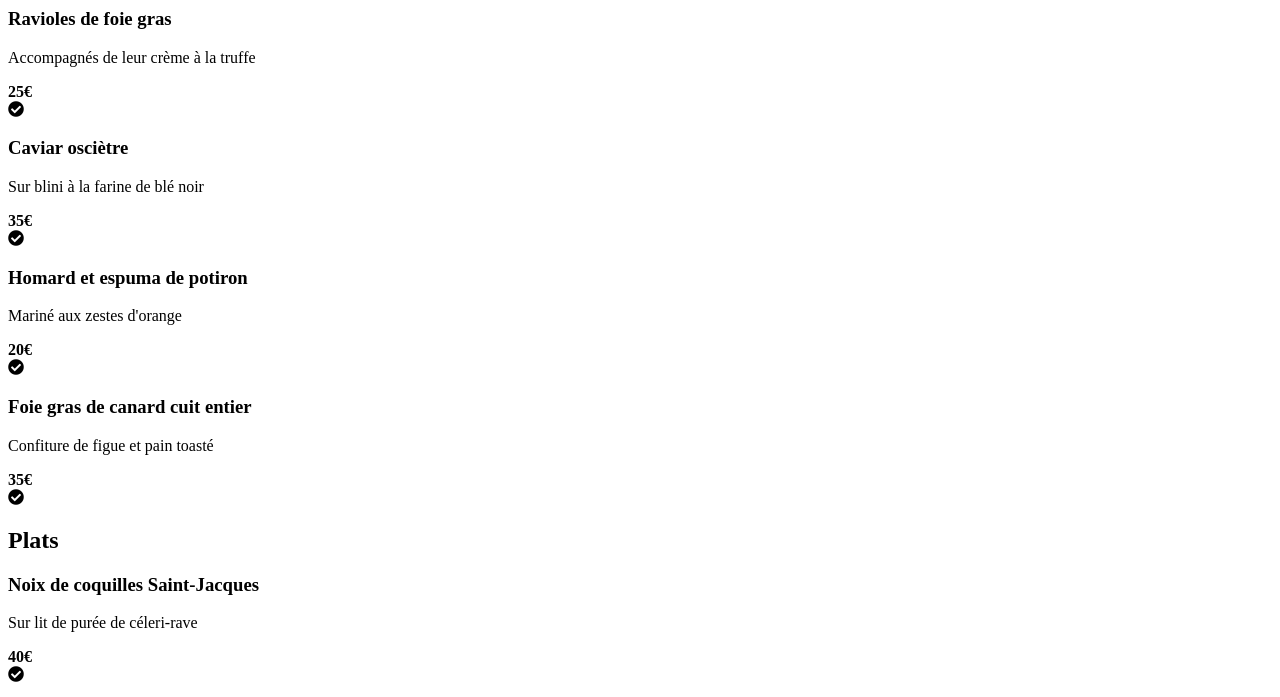
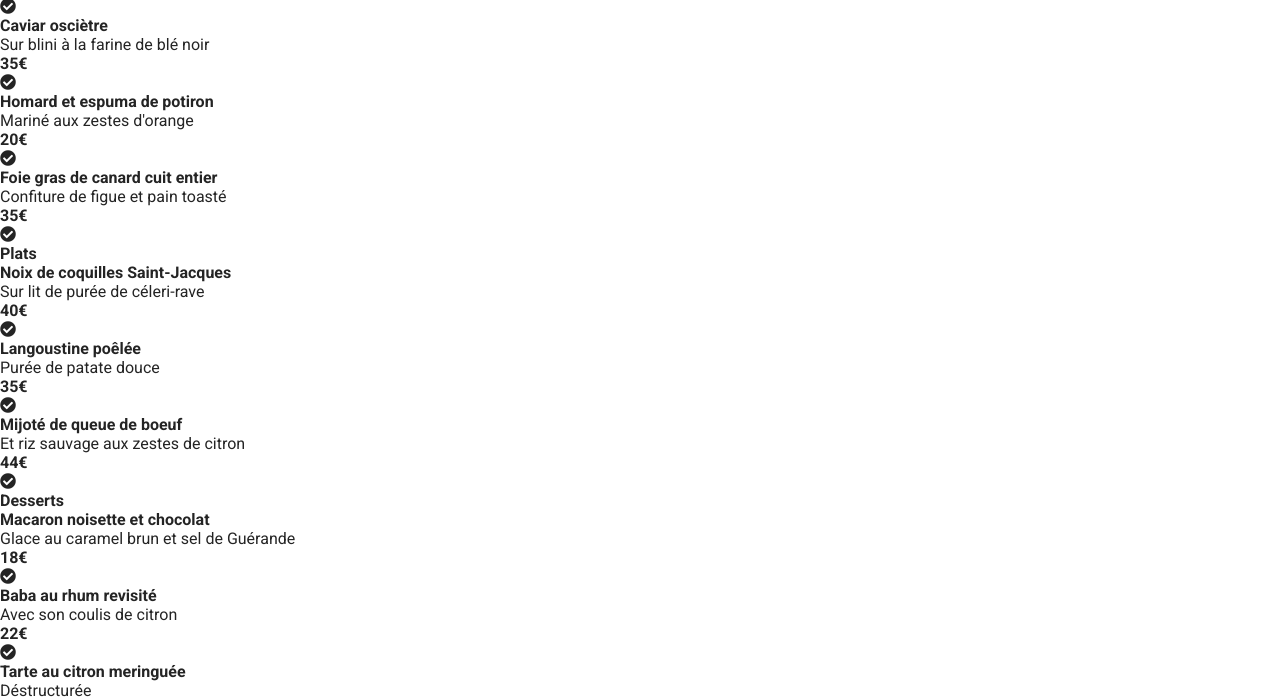
Before and after one commit to PhilippeH11/PhilippeHARCHOUCHE_3_16112020, a website: page menu_note.html in a window 1280 px wide. Shown: the part 165-862 px from the top of the page. Drawn offline with Linux system fonts and the light colour scheme; the site is published under a folder, as on GitHub Pages, so addresses that start at the root find nothing; a web font is replaced by a local one.

Commit message:
correction chemin style.css index et menus

```diff
--- a/index.html
+++ b/index.html
@@ -6,7 +6,7 @@
     <meta name="viewport" content="width=device-width, initial-scale=1.0">
     <title>Ohmyfood</title>
     <meta name="description" content="Ohmyfood">
-    <link rel="stylesheet" href="/css/style.css"/>
+    <link rel="stylesheet" href="./css/style.css"/>
     <link rel="icon" href="./img/logo/ohmyfood@2x.svg" />
     <link rel="stylesheet" href="https://use.fontawesome.com/releases/v5.15.1/css/all.css"  integrity="sha384-vp86vTRFVJgpjF9jiIGPEEqYqlDwgyBgEF109VFjmqGmIY/Y4HV4d3Gp2irVfcrp"  crossorigin="anonymous"/>
   </head>
--- a/menu_note.html
+++ b/menu_note.html
@@ -7,7 +7,7 @@
   <meta name="description" content="Dégustez une gamme de différents plats aux arômes les plus variés.">
   <link rel="icon" href="./img/logo/ohmyfood@2x.svg" />
   <link rel="stylesheet" href="https://use.fontawesome.com/releases/v5.15.1/css/all.css"  integrity="sha384-vp86vTRFVJgpjF9jiIGPEEqYqlDwgyBgEF109VFjmqGmIY/Y4HV4d3Gp2irVfcrp"  crossorigin="anonymous"/>
-  <link rel="stylesheet" href="/css/style.css"/>
+  <link rel="stylesheet" href="./css/style.css"/>
 </head>
 <!--Begin header-->
 <body>
```
Also changed, not shown: menu_french.html (+1 -1 lines).
